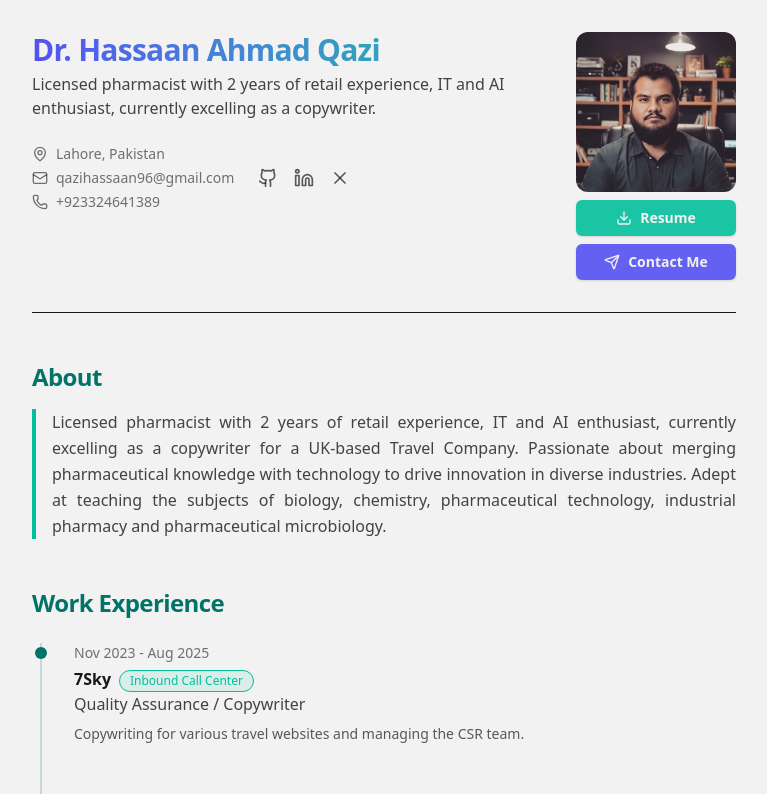
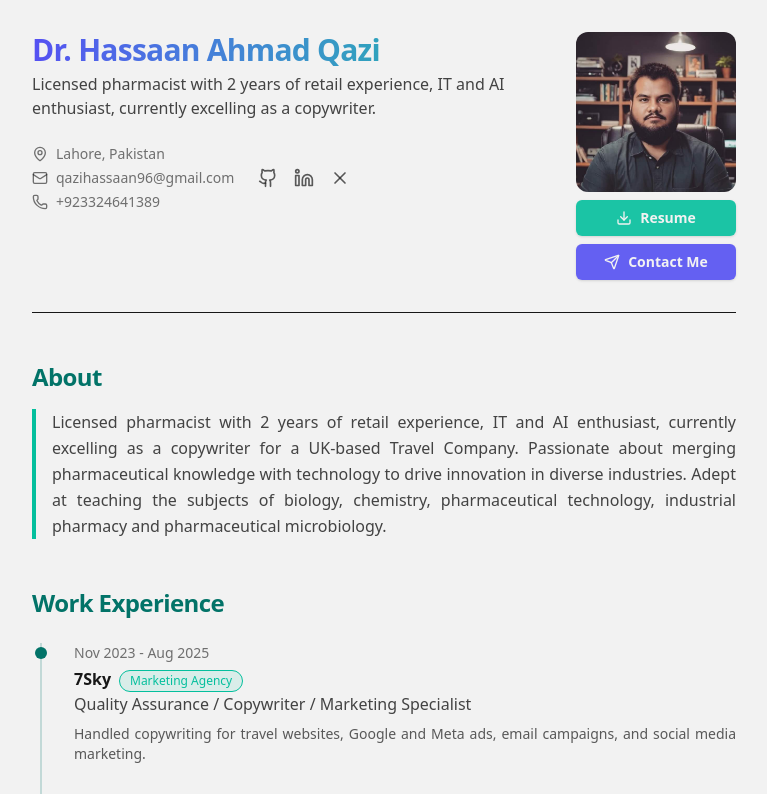
Before and after one commit to AnosVoldigoad96/my-resume, a Next.js app: page / in a window 1280 px wide. Shown: the top 794 px of the page, without its empty margins (256-1023 px from the left). Built offline with nearby package versions, Linux system fonts and the light colour scheme.

Commit message:
Modified Experience

```diff
--- a/app/components/CertificateModal.tsx
+++ b/app/components/CertificateModal.tsx
@@ -14,7 +14,7 @@ export const CertificateModal = ({ imageUrl, title, onClose }: CertificateModalP
       onClick={onClose}
     >
       <div
-        className="relative m-4 w-full max-w-sm max-h-[85vh] rounded-xl bg-background p-4 shadow-lg shadow-accent/20 animate-[modal-content-show_0.3s_ease-out] md:max-w-lg lg:max-w-4xl"
+className="relative m-4 w-full max-w-sm max-h-[85vh] rounded-xl bg-background p-4 shadow-lg shadow-accent/20 animate-[modal-content-show_0.3s_ease-out] md:max-w-lg lg:max-w-4xl"
         onClick={(e) => e.stopPropagation()}
       >
         <button
--- a/data/resumeData.ts
+++ b/data/resumeData.ts
@@ -64,11 +64,11 @@ export const resumeData = {
     {
       company: "7Sky",
       link: "#",
-      badges: ["Inbound Call Center"],
-      title: "Quality Assurance / Copywriter",
+      badges: ["Marketing Agency"],
+      title: "Quality Assurance / Copywriter / Marketing Specialist",
       start: "Nov 2023",
       end: "Aug 2025",
-      description: "Copywriting for various travel websites and managing the CSR team.",
+      description: "Handled copywriting for travel websites, Google and Meta ads, email campaigns, and social media marketing.",
     },
     {
       company: "Dozz+ Pharmacy",
```
